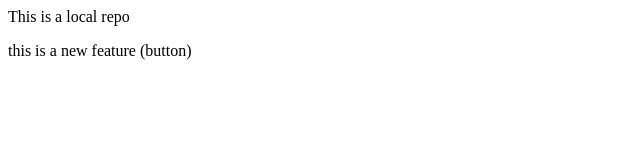
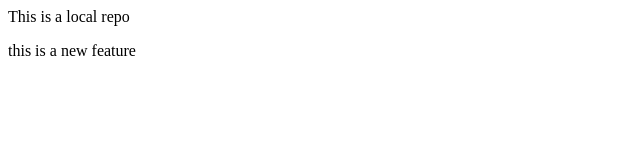
Before and after one commit to Mahesh-M18/localrepo, a plain HTML site: page index.html in a window 1280 px wide. Shown: the full height of the page, 0-640 px from the left. Drawn offline with Linux system fonts and the light colour scheme.

Commit message:
Some random commit

```diff
--- a/index.html
+++ b/index.html
@@ -1,2 +1,2 @@
 <p>This is a local repo</p>
-<p>this is a new feature (button)</p>
+<p>this is a new feature</p>
```
